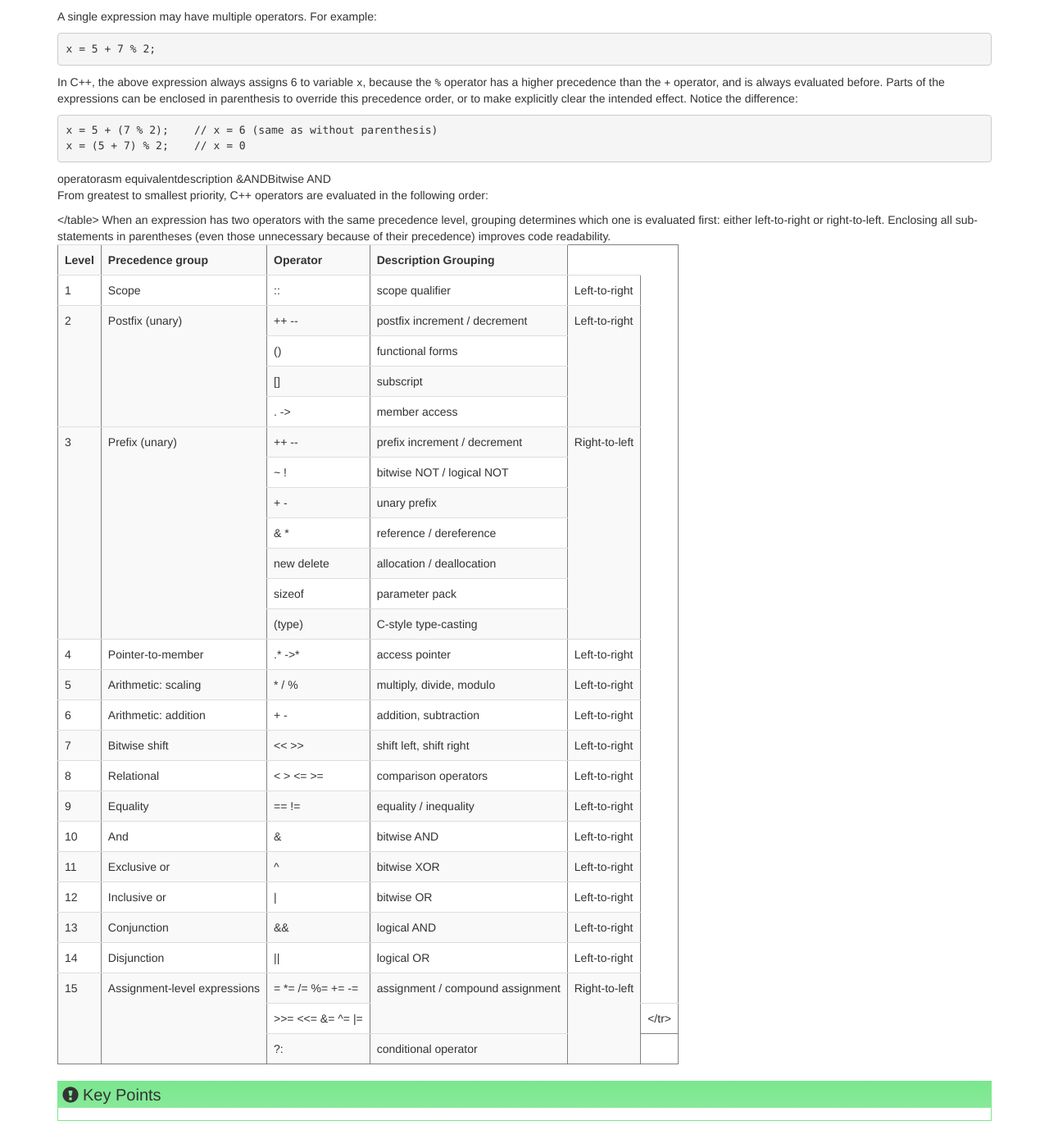
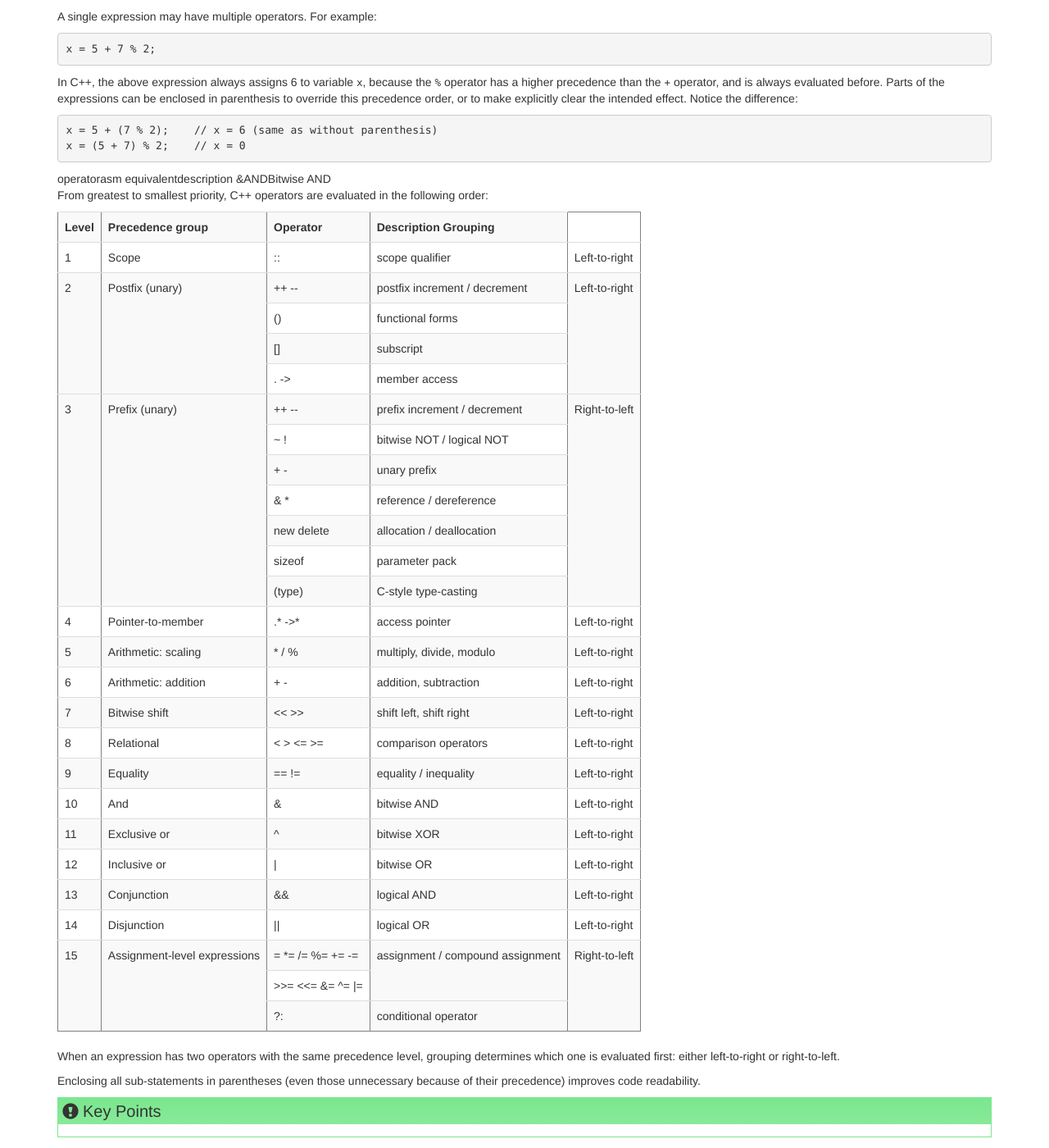
Before and after one commit to ornl-ssd/cpp-novice, a Jekyll site: the page built from _episodes/04-operators.md, in a window 1280 px wide and 1400 px high, scrolled down 6951 px. Shown: the whole window at 82% size. Built offline with Jekyll 4.4.1, drawn with Linux system fonts in a browser that asks for light colours.

Commit message:
remove extra tag
Signed-off-by: Greg Watson <g.watson@computer.org>

```diff
--- a/_episodes/04-operators.md
+++ b/_episodes/04-operators.md
@@ -529,7 +529,7 @@ From greatest to smallest priority, C++ operators are evaluated in the following
 <tr><td>13</td><td>Conjunction</td><td>&&</td><td>logical AND</td><td>Left-to-right</td></tr>
 <tr><td>14</td><td>Disjunction</td><td>||</td><td>logical OR</td><td>Left-to-right</td></tr>
 <tr><td rowspan="3">15</td><td rowspan="3">Assignment-level expressions</td><td>= *= /= %= += -=</td><td rowspan="2">assignment / compound assignment</td><td rowspan="3">Right-to-left</td></tr>
-<tr><td>>>= <<= &= ^= |=</td><td></tr>
+<tr><td>>>= <<= &= ^= |=</td></tr>
 <tr><td>?:</td><td>conditional operator</td></tr>
 </table>
 
```
